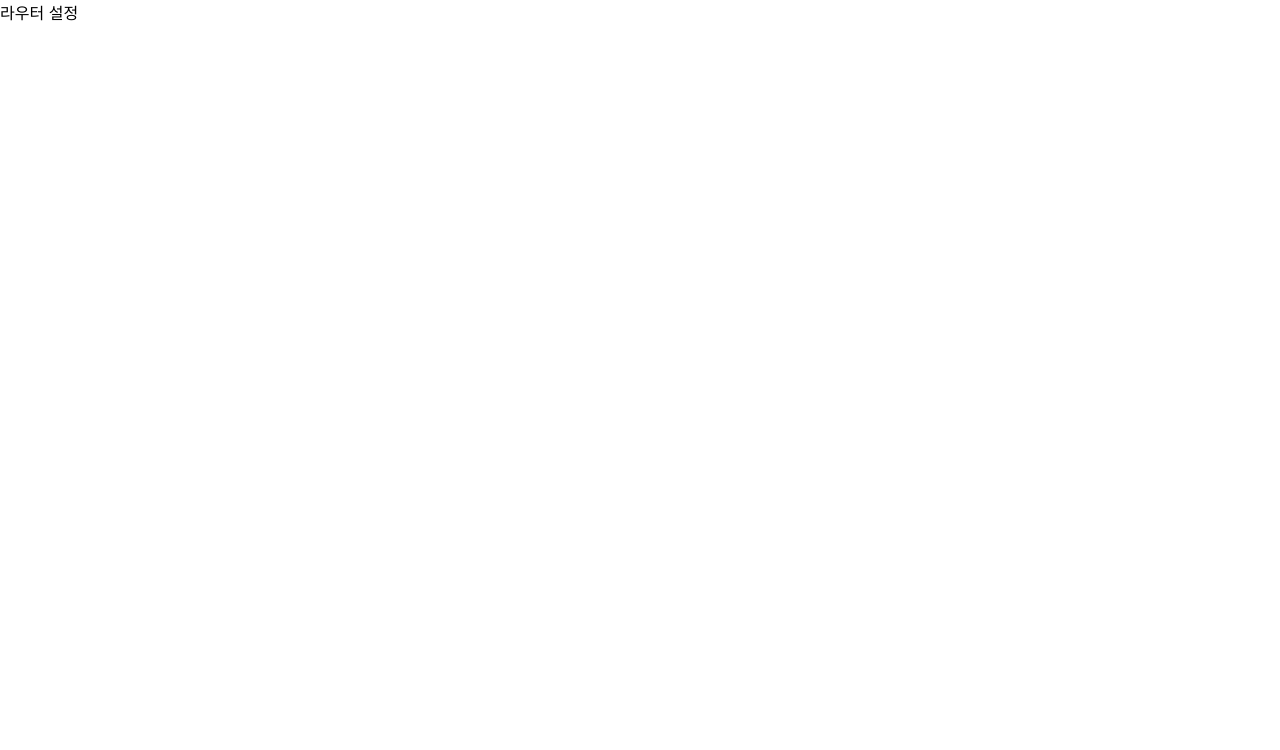
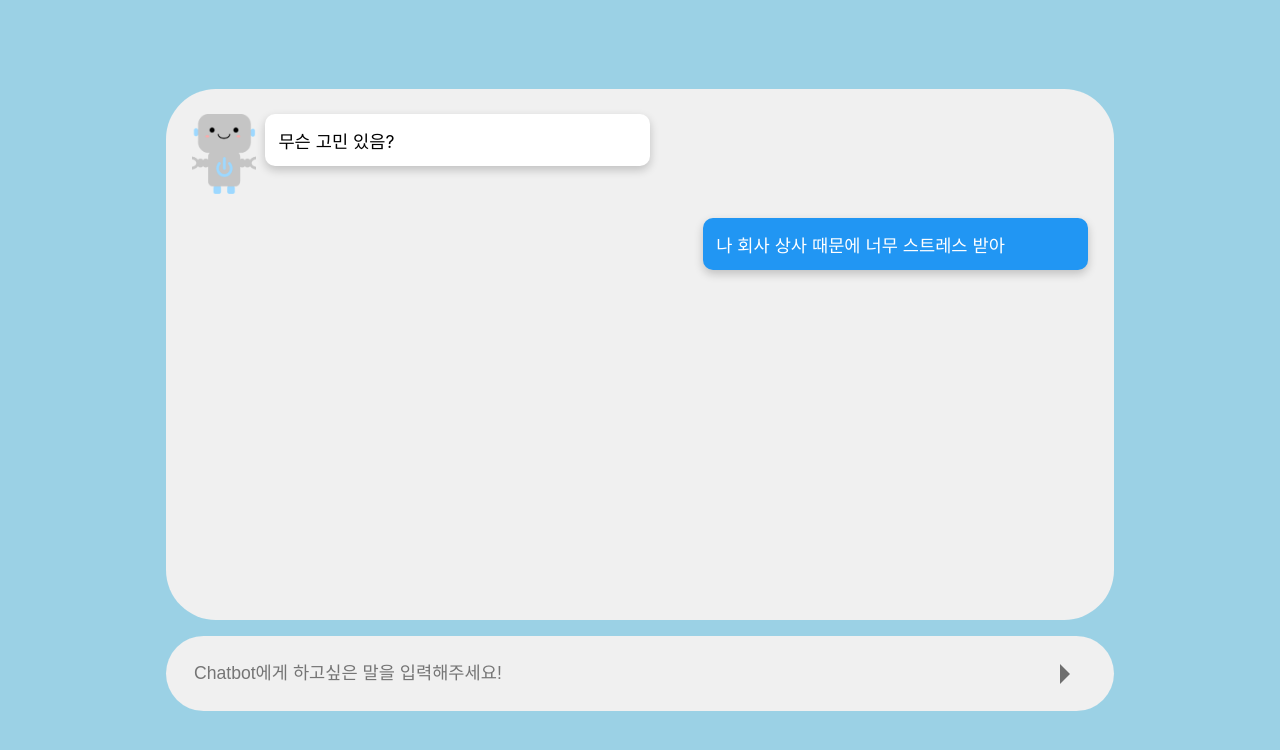
Before and after one commit to sojeong0302/impoliteChatbot, a React (Create React App) app: page /chat in a window 1280 px wide. Shown: the top 750 px of the page. Built offline with nearby package versions, Linux system fonts and the light colour scheme.

Commit message:
design: 레이아웃 작업 #7

```diff
--- a/src/pages/ChatPage/ChatPage.js
+++ b/src/pages/ChatPage/ChatPage.js
@@ -1,9 +1,39 @@
-import { useNavigate } from "react-router-dom";
-import {} from "./ChatPage.style.js";
-import { Button, Switch } from "@mui/material";
+import {
+    ChatContainer,
+    ChatElement,
+    Chating,
+    Chatbot,
+    Profile,
+    Answer,
+    User,
+    Question,
+    ChatSend,
+    QuestionInput,
+    SendImg,
+} from "./ChatPage.style.js";
 
 const ChatPage = () => {
-    return <>라우터 설정</>;
+    return (
+        <>
+            <ChatContainer>
+                <ChatElement>
+                    <Chating>
+                        <Chatbot>
+                            <Profile src='/image/Impolite_chatbot.png' alt='챗봇 프로필' />
+                            <Answer>무슨 고민 있음?</Answer>
+                        </Chatbot>
+                        <User>
+                            <Question>나 회사 상사 때문에 너무 스트레스 받아</Question>
+                        </User>
+                    </Chating>
+                    <ChatSend>
+                        <QuestionInput placeholder='Chatbot에게 하고싶은 말을 입력해주세요!' />
+                        <SendImg src='/image/Send.png' alt='화살표' />
+                    </ChatSend>
+                </ChatElement>
+            </ChatContainer>
+        </>
+    );
 };
 
 export default ChatPage;
--- a/src/pages/ChatPage/ChatPage.style.js
+++ b/src/pages/ChatPage/ChatPage.style.js
@@ -0,0 +1,99 @@
+import styled from "styled-components";
+
+export const ChatContainer = styled.div`
+    background-color: #9bd1e5;
+    height: 100vh;
+    width: 100vw;
+`;
+
+export const ChatElement = styled.div`
+    width: 100%;
+    height: 100%;
+    display: flex;
+    flex-direction: column;
+    align-items: center;
+    justify-content: center;
+    gap: 2%;
+`;
+
+export const Chating = styled.div`
+    background-color: #f0f0f0;
+    width: 70%;
+    height: 60%;
+    border-radius: 50px;
+    padding: 2%;
+    display: flex;
+    flex-direction: column;
+    gap: 5%;
+`;
+
+export const Chatbot = styled.div`
+    display: flex;
+    gap: 1%;
+    justify-content: flex-start;
+    align-items: flex-start;
+`;
+
+export const Profile = styled.img`
+    width: 4rem;
+    height: 5rem;
+`;
+
+export const Answer = styled.div`
+    background-color: #ffffff;
+    width: 40%;
+    box-shadow: 0px 4px 10px rgba(0, 0, 0, 0.2);
+    border-radius: 10px;
+    padding: 1.5%;
+    height: auto;
+    font-size: 1.1rem;
+`;
+
+export const User = styled.div`
+    display: flex;
+    justify-content: flex-end;
+`;
+
+export const Question = styled.div`
+    background-color: #2196f3;
+    width: 40%;
+    box-shadow: 0px 4px 10px rgba(0, 0, 0, 0.2);
+    border-radius: 10px;
+    padding: 1.5%;
+    height: auto;
+    color: #ffffff;
+    font-size: 1.1rem;
+`;
+
+export const ChatSend = styled.div`
+    background-color: #f0f0f0;
+    width: 70%;
+    border-radius: 50px;
+    padding: 2%;
+    display: flex;
+    height: 3%;
+    align-items: center;
+`;
+
+export const QuestionInput = styled.input`
+    width: 100%;
+    border: none;
+    &:focus {
+        outline: none;
+    }
+    background-color: #f0f0f0;
+    &::placeholder {
+        font-size: 1.1rem;
+    }
+    display: flex;
+    height: auto;
+    font-size: 1.1rem;
+`;
+
+export const SendImg = styled.img`
+    display: flex;
+    justify-content: flex-end;
+    width: 3rem;
+    height: 3rem;
+    cursor: pointer;
+`;
--- a/src/pages/MainPage/MainPage.js
+++ b/src/pages/MainPage/MainPage.js
@@ -8,6 +8,7 @@ const MainPage = () => {
     const chatStartButtonClick = () => {
         navigate("/chat");
     };
+
     return (
         <>
             <MainContainer>
```
Also changed, not shown: public/image/Impolite_chatbot.png (added), public/image/Send.png (added).
